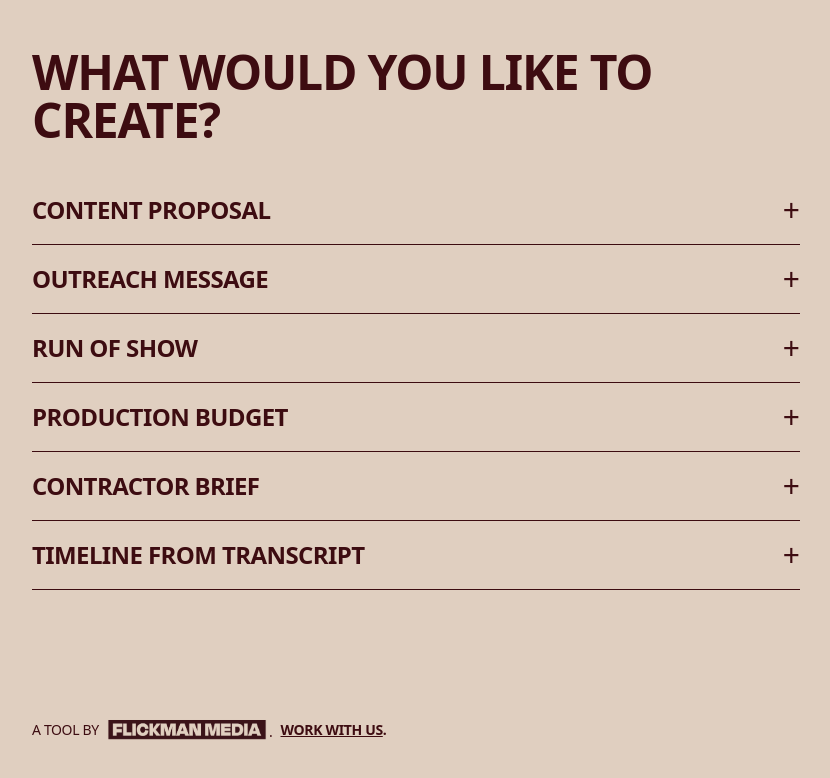
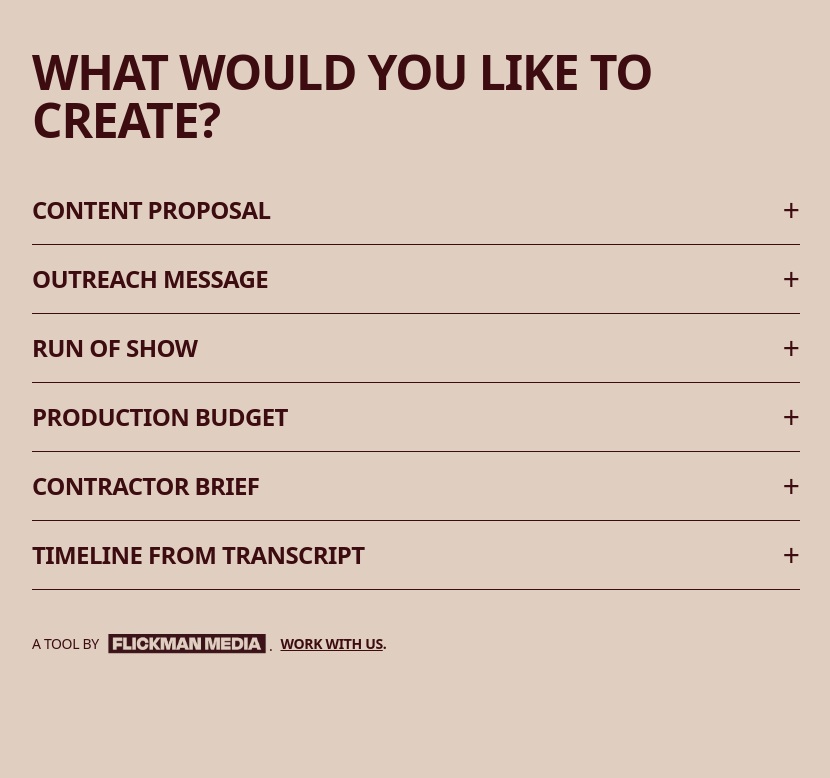
Before and after one commit to flickman-commits/fm-turbo, a React (Vite) app: page / in a window 1280 px wide. Shown: the top 778 px of the page, without its empty margins (224-1054 px from the left). Built offline with nearby package versions, Linux system fonts and the light colour scheme; no server answers; the HTML template or start-up script is replaced by a standard one.

Commit message:
moved the footer

```diff
--- a/src/pages/Home.tsx
+++ b/src/pages/Home.tsx
@@ -22,13 +22,13 @@ export default function Home() {
   ]
 
   return (
-    <main className="min-h-screen flex flex-col items-center justify-between px-4 py-12 bg-[#E0CFC0]">
+    <main className="min-h-screen flex flex-col items-center px-4 py-12 bg-[#E0CFC0]">
       <div className="w-full max-w-3xl mx-auto">
         <h1 className="text-4xl md:text-5xl font-bold mb-12 text-[#3D0C11] tracking-tight">
           WHAT WOULD YOU LIKE TO CREATE?
         </h1>
 
-        <div className="space-y-4">
+        <div className="space-y-4 mb-8">
           {tasks.map((task) => (
             <div
               key={task.type}
@@ -47,15 +47,21 @@ export default function Home() {
             </div>
           ))}
         </div>
-      </div>
 
-      <div className="w-full max-w-3xl mx-auto flex flex-row items-center mt-12">
+        <div className="flex flex-row items-center mt-8">
           <span className="text-sm font-medium text-[#3D0C11] tracking-tight">A TOOL BY</span>
+          <a
+            href="https://www.flickman.media/"
+            target="_blank"
+            rel="noopener noreferrer"
+            className="-ml-0.5"
+          >
             <img
               src="/fm-logo.png"
               alt="Flickman Media Logo"
-          className="h-9 md:h-11 -ml-0.5 translate-y-[2px] [filter:brightness(0)_saturate(100%)_invert(9%)_sepia(29%)_saturate(2614%)_hue-rotate(314deg)_brightness(94%)_contrast(97%)]"
+              className="h-9 md:h-11 translate-y-[2px] [filter:brightness(0)_saturate(100%)_invert(9%)_sepia(29%)_saturate(2614%)_hue-rotate(314deg)_brightness(94%)_contrast(97%)]"
             />
+          </a>
           <span className="text-sm font-medium text-[#3D0C11] tracking-tight translate-y-[2px] -ml-[8px]">.</span>
           <a
             href="https://www.flickman.media/"
@@ -65,6 +71,7 @@ export default function Home() {
           >
             <span className="underline">WORK WITH US</span>.
           </a>
+        </div>
       </div>
 
       {selectedTask && (
```
Lines whose indentation alone changed are shown as unchanged.
